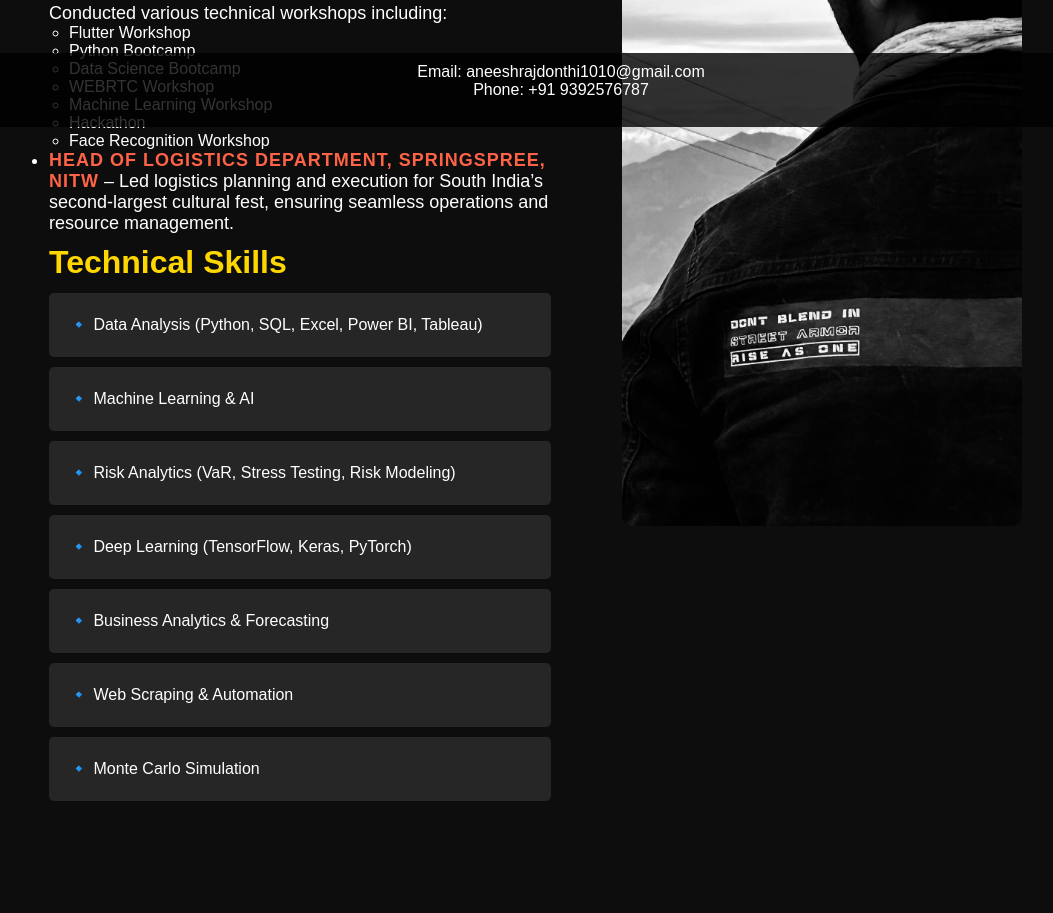
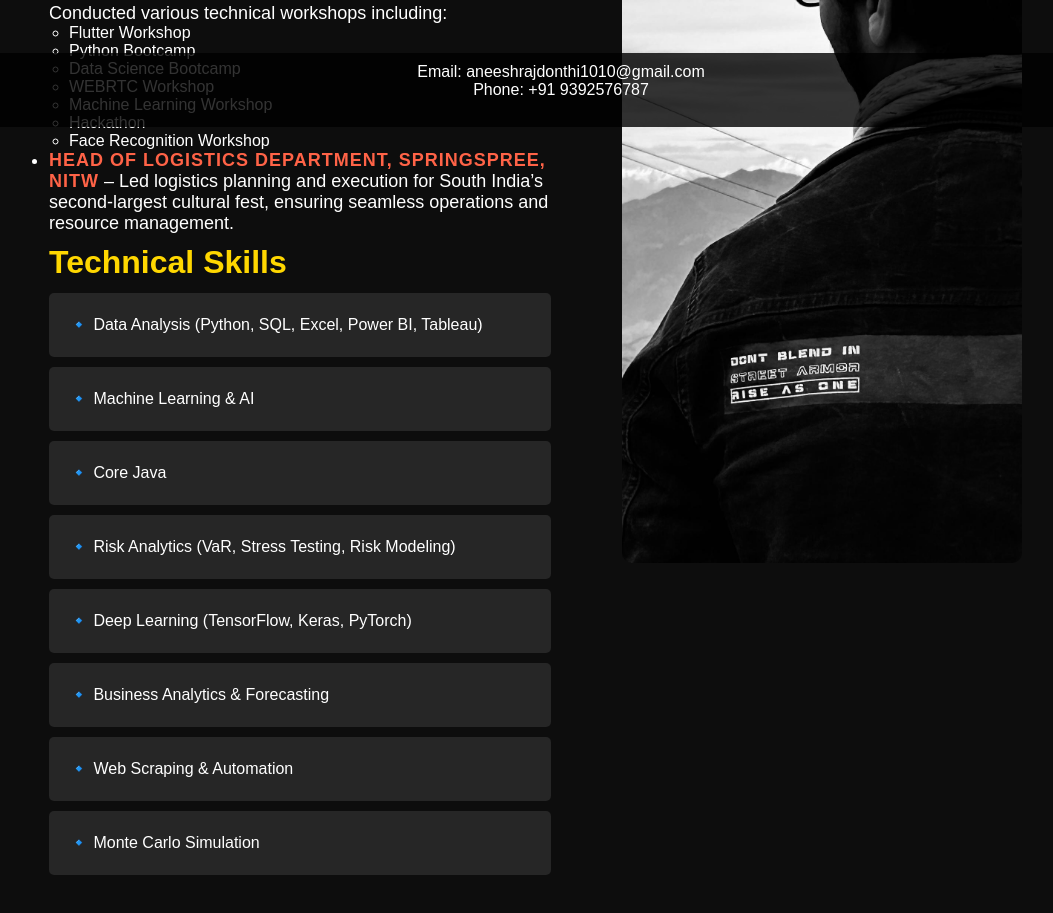
Before and after one commit to aneeshrajdonthi/PORTFOLIO, a plain HTML site: page about.html in a window 1280 px wide. Shown: the part 673-1586 px from the top of the page, without its empty margins (79-1132 px from the left). Before the commit the page ends 1536 px from the top, so only its background shows below. Drawn offline with Linux system fonts and the light colour scheme; some icons are missing.

Commit message:
Update about.html

```diff
--- a/about.html
+++ b/about.html
@@ -72,6 +72,7 @@
             <ul class="skills-list" style="font-size: 20px;">
                 <li>🔹 Data Analysis (Python, SQL, Excel, Power BI, Tableau)</li>
                 <li>🔹 Machine Learning & AI</li>
+		<li>🔹 Core Java</li>
                 <li>🔹 Risk Analytics (VaR, Stress Testing, Risk Modeling)</li> <!-- Risk Analytics -->
                 <li>🔹 Deep Learning (TensorFlow, Keras, PyTorch)</li> <!-- Added Deep Learning -->
                 <li>🔹 Business Analytics & Forecasting</li>
```
